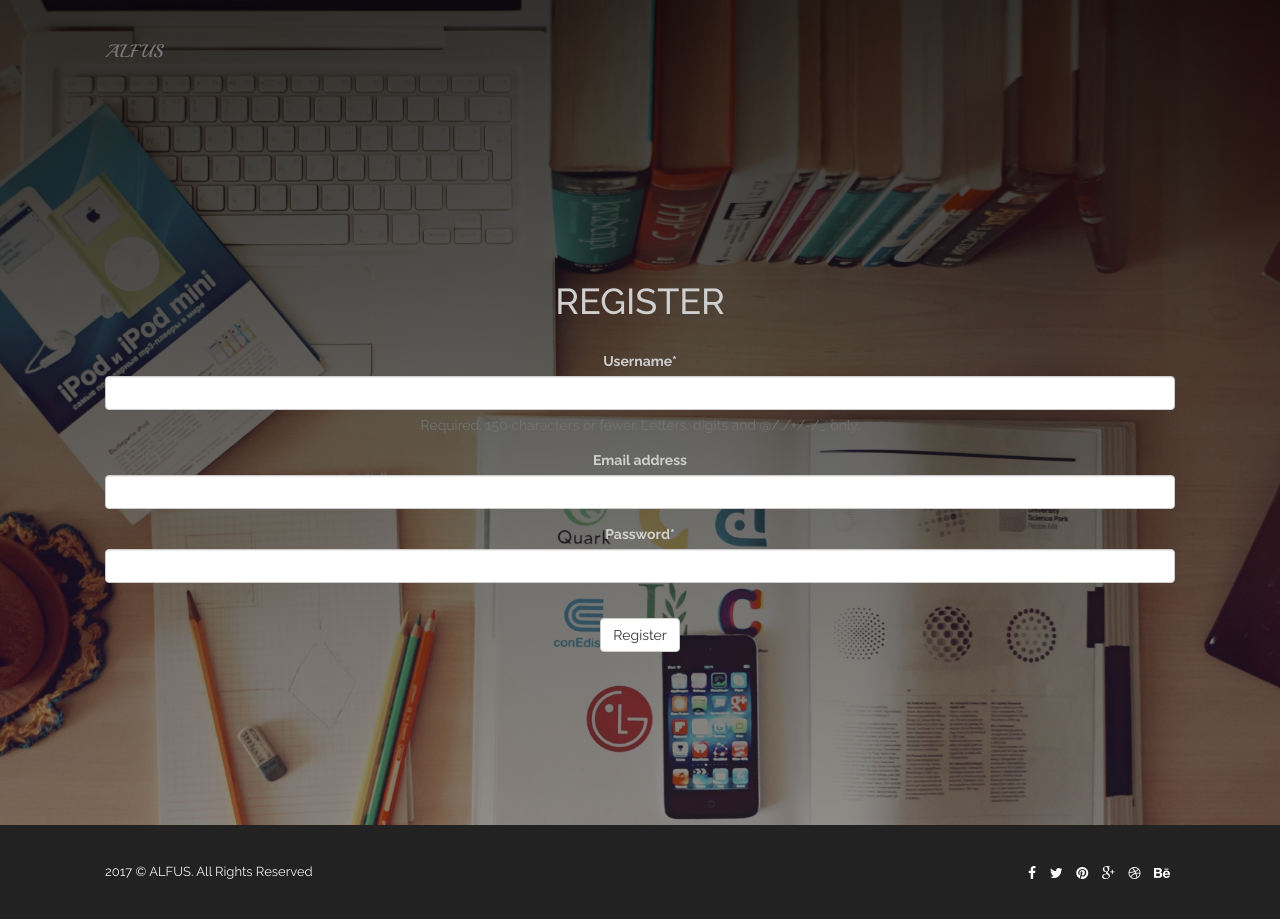
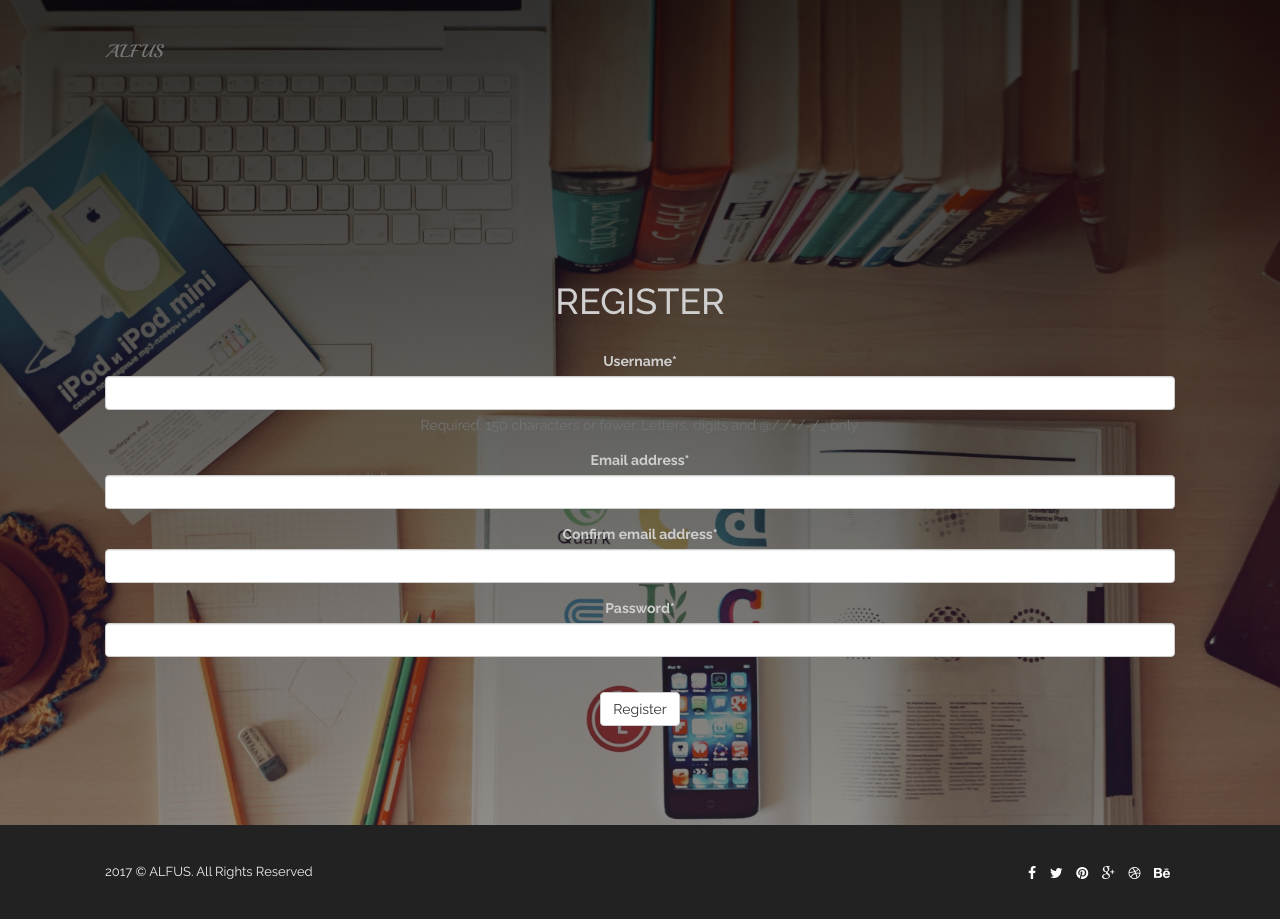
Before and after one commit to yanbek/ALFUS, a Django app: page /register/ in a window 1280 px wide. Run offline with Django 3.2, Linux system fonts and the light colour scheme; some libraries are stand-ins or nearby versions.

Commit message:
Add crispy and fix login and register

```diff
--- a/ALFUS/personal/forms.py
+++ b/ALFUS/personal/forms.py
@@ -10,9 +10,23 @@ class LoginForm(forms.Form):
 
 
 class UserRegisterForm(forms.ModelForm):
+    email = forms.EmailField(label="Email address")
+    email2 = forms.EmailField(label="Confirm email address")
+    password = forms.CharField(widget=forms.PasswordInput(attrs={'class': 'form-control'}))
     class Meta:
         model = User
-        fields = ["username", "email", "password"]
+        fields = ["username", "email", "email2", "password"]
+
+    def clean_email2(self):
+        email = self.cleaned_data.get("email")
+        email2 = self.cleaned_data.get("email2")
+        if email != email2:
+            raise forms.ValidationError("Email addresses must match")
+
+        email_qs = User.objects.filter(email=email)
+        if email_qs.exists():
+            raise forms.ValidationError("This email address has already been registered.")
+        return email
 
 
 User = get_user_model()
--- a/ALFUS/personal/views.py
+++ b/ALFUS/personal/views.py
@@ -1,6 +1,6 @@
 from django.contrib.auth import authenticate, login, logout, get_user_model
 from django.http import HttpResponseRedirect
-from django.shortcuts import render
+from django.shortcuts import render, redirect
 from django.views.generic import View
 from .forms import UserRegisterForm
 from .forms import UserLoginForm
@@ -21,7 +21,7 @@ def login_view(request):
         password = form.cleaned_data.get("password")
         user = authenticate(username=username, password=password)
         login(request, user)
-        # redirect
+        return redirect("../questions")
 
     return render(request, "personal/form.html", {"form": form, "title": title})
 
@@ -34,6 +34,15 @@ def logout_view(request):
 def reqister_view(request):
     title = "Register"
     form = UserRegisterForm(request.POST or None)
+    if form.is_valid():
+        user = form.save(commit=False)
+        password = form.cleaned_data.get("password")
+        user.set_passwrod(password)
+        user.save()
+        new_user = authenticate(username=user.username, password=password)
+        login(request, new_user)
+        return redirect("/")
+
 
     context = {"form": form, "title": title}
     return render(request, "personal/form.html", context)
--- a/ALFUS/questions/templates/questions/base.html
+++ b/ALFUS/questions/templates/questions/base.html
@@ -50,7 +50,7 @@
                     <li><a href="#tf-service">Services</a></li>
                     <li><a href="#tf-portfolio">Portfolio</a></li>
                     <li><a href="#tf-about">About</a></li>
-                    <li><a href="{% url 'logout' %}">Logout</a></li>
+                    <li><a href="">Logout</a></li>
                 </ul>
             </div><!-- /.navbar-collapse -->
         </div><!-- /.container-fluid -->
```
Also changed, not shown: ALFUS/db.sqlite3.
